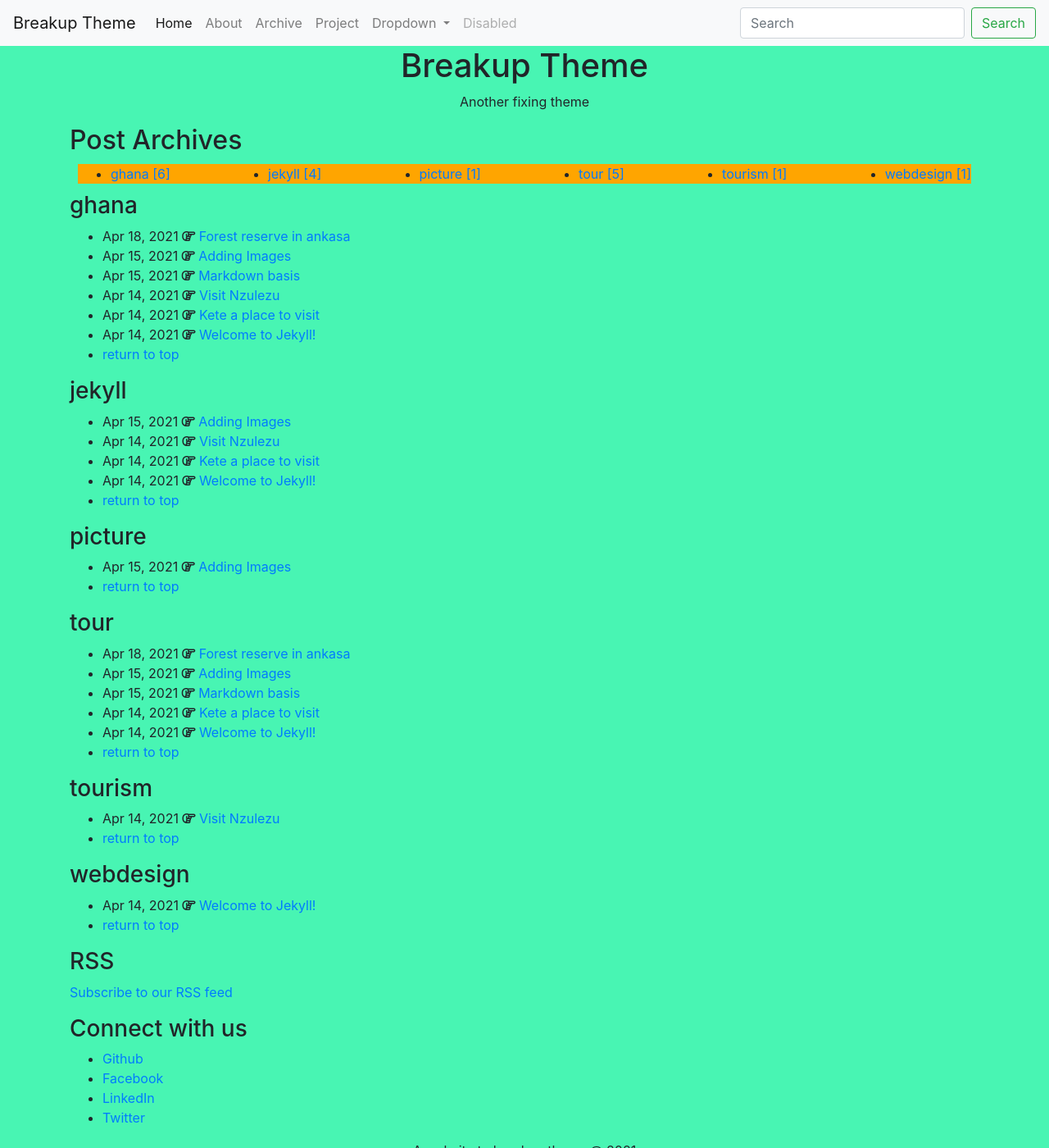
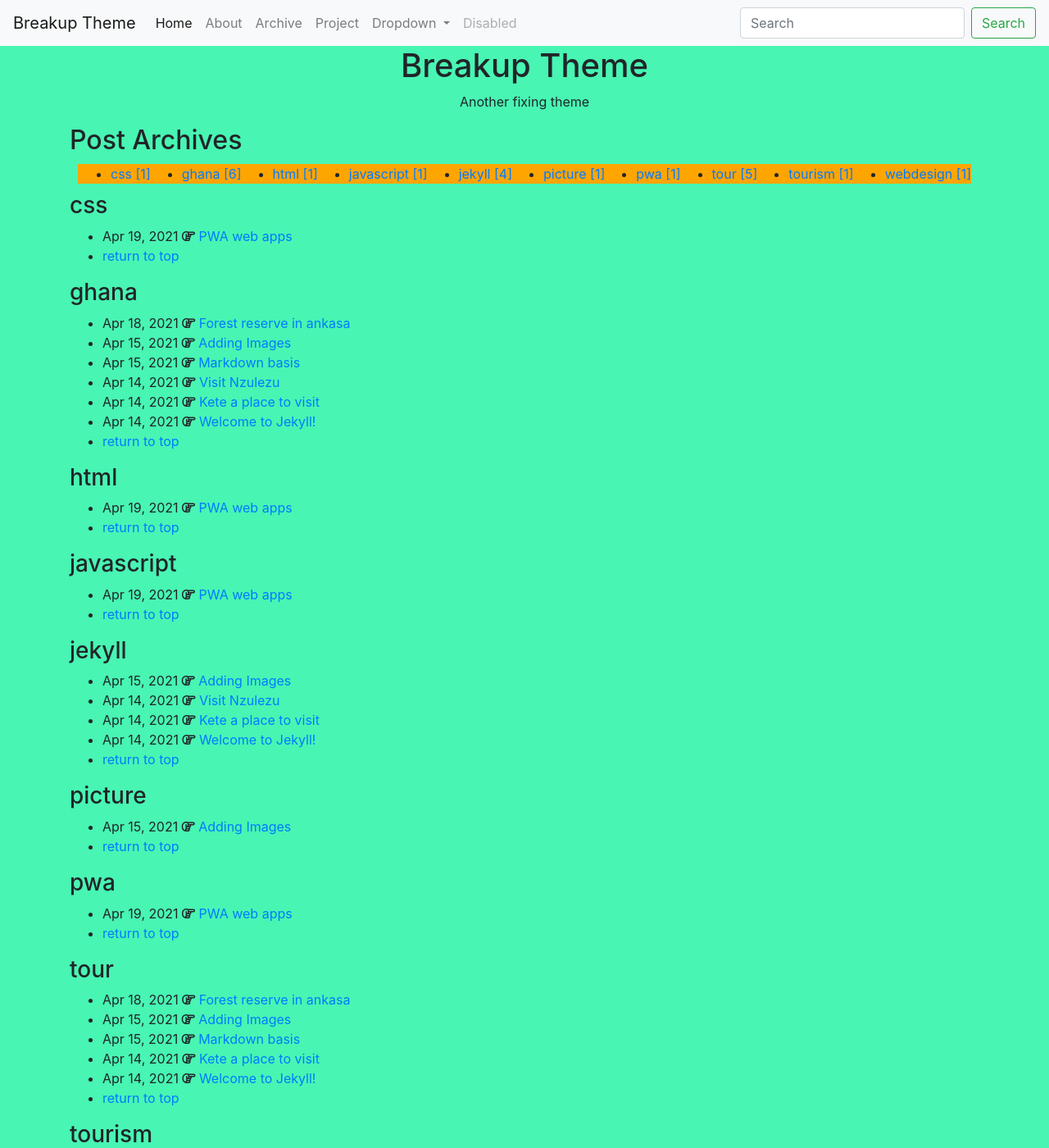
Before and after one commit to abassghana/jekylldemogh, a Jekyll site: the page built from tags/index.html, in a window 1280 px wide and 1400 px high. Shown: the whole window at 82% size. Built offline with Jekyll 4.4.1, drawn with Linux system fonts in a browser that asks for light colours; nearby versions of some CDN libraries.

Commit message:
Update from Forestry.io abass sharif nagaiya updated _posts/2021-04-19-pwa-web-apps.md

```diff
--- a/_posts/2021-04-19-pwa-web-apps.md
+++ b/_posts/2021-04-19-pwa-web-apps.md
@@ -1,8 +1,12 @@
 ---
 layout: post
 title: PWA web apps
-date: 2021-04-19 23:00:00 +0000
-tags: []
+date: 2021-04-19T23:00:00.000+00:00
+tags:
+- html
+- css
+- pwa
+- javascript
 
 ---
 _Cupcake ipsum dolor. Sit amet marshmallow topping cheesecake muffin. Halvah croissant candy canes bonbon candy. Apple pie jelly beans topping carrot cake danish tart cake cheesecake. Muffin danish chocolate soufflé pastry icing bonbon oat cake. Powder cake jujubes oat cake. Lemon drops tootsie roll marshmallow halvah carrot cake._
```
